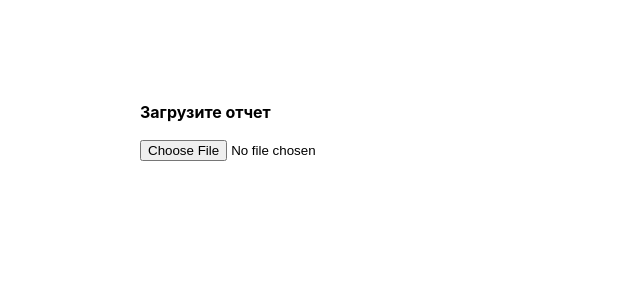
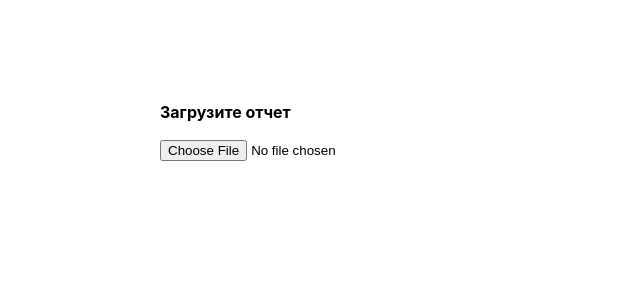
Before and after one commit to Dindro/marketplace-report, a Vue app: page / in a window 1280 px wide. Shown: the top 300 px of the page, without its empty margins (0-640 px from the left). Built offline with nearby package versions, Linux system fonts and the light colour scheme.

Commit message:
fix style

```diff
--- a/src/assets/base.css
+++ b/src/assets/base.css
@@ -24,5 +24,6 @@ body {
 .container {
   width: 100%;
   max-width: 1000px;
+  padding: 0 20px;
   margin: 0 auto;
 }
--- a/src/data/userFractions.json
+++ b/src/data/userFractions.json
@@ -74,7 +74,7 @@
             "barcode": 2036873187218,
             "hatch": 0
         },
-        "value": 33.33
+        "value": 33.3333
     },
     {
         "id": 7,
@@ -85,7 +85,7 @@
             "barcode": 2036873187218,
             "hatch": 0
         },
-        "value": 33.34
+        "value": 33.3334
     },
     {
         "id": 8,
@@ -96,7 +96,7 @@
             "barcode": 2036873187218,
             "hatch": 0
         },
-        "value": 33.33
+        "value": 33.3333
     },
     {
         "id": 9,
--- a/src/views/ReportView.vue
+++ b/src/views/ReportView.vue
@@ -66,8 +66,8 @@ async function getProductActionByFile(file: ArrayBuffer) {
 
 <style lang="scss" scoped>
 .product-info {
-    margin-top: 100px;
-    margin-bottom: 100px;
+    padding-top: 100px;
+    padding-bottom: 100px;
 
     &__block {
         margin-top: 64px;
```
